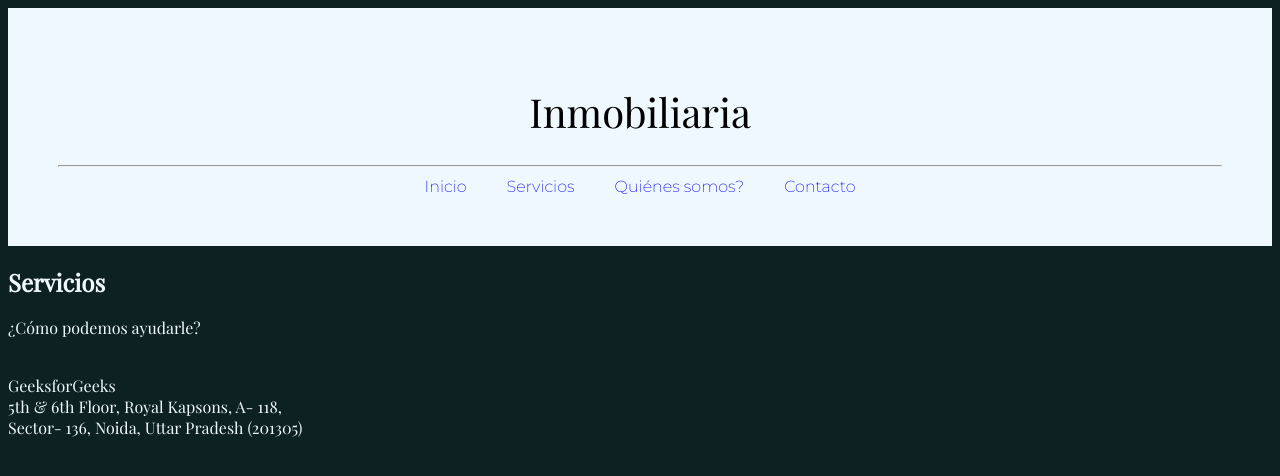
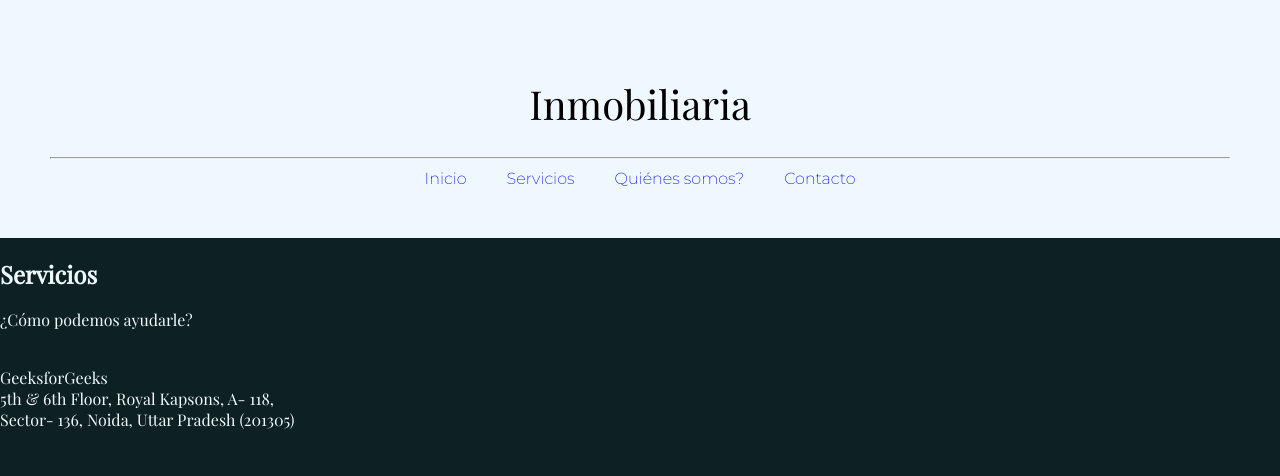
Before and after one commit to angelicamaru/inmobiliaria, a React (Create React App) app: page /services in a window 1280 px wide. Shown: the top 476 px of the page. Built offline with nearby package versions, Linux system fonts and the light colour scheme.

Commit message:
Margin 0

```diff
--- a/src/Components/estilo.module.css
+++ b/src/Components/estilo.module.css
@@ -3,4 +3,5 @@ body {
   background-color: rgb(13, 33, 35);
   font-family: "Playfair Display", serif;
   color: aliceblue;
+  margin: 0%;
 }
```
